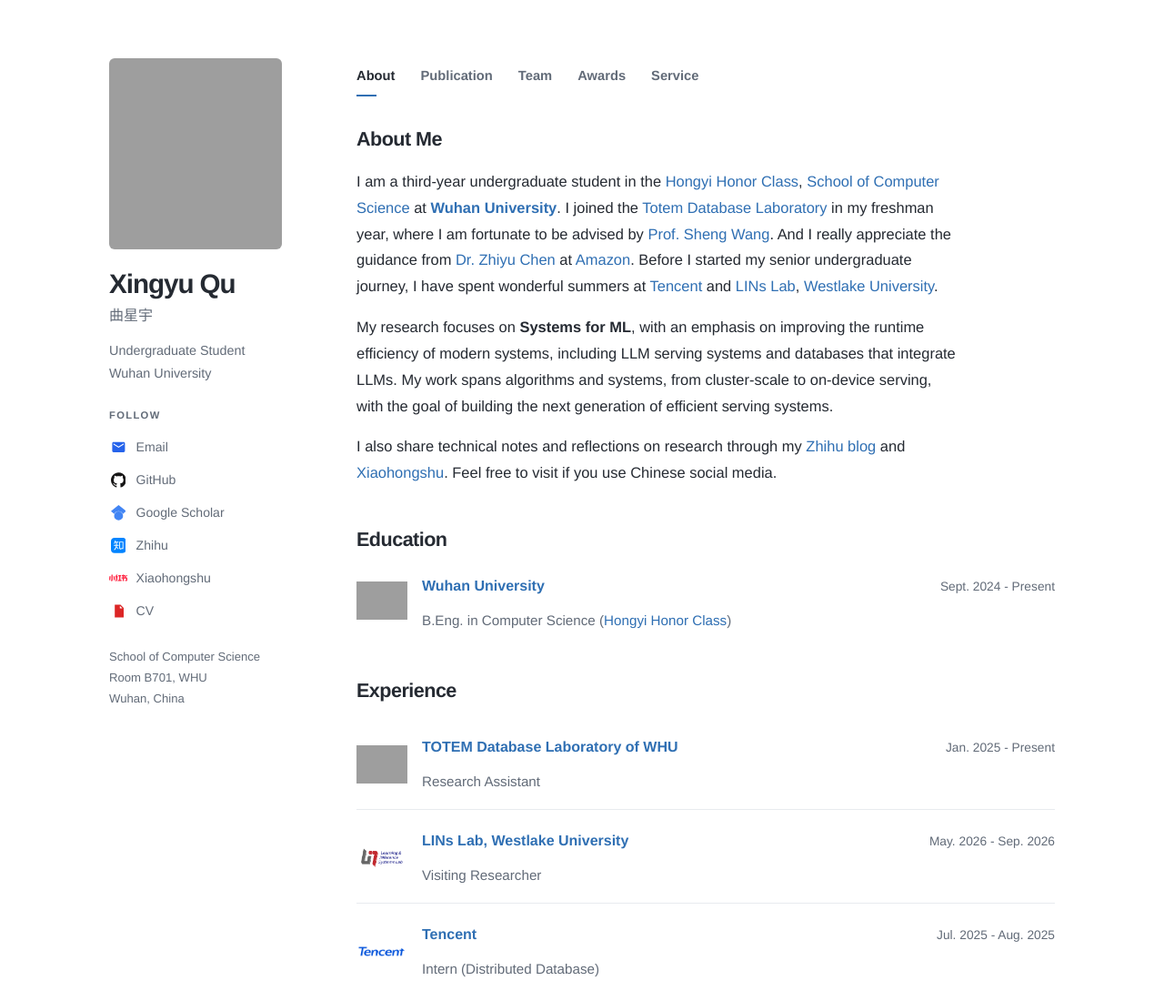
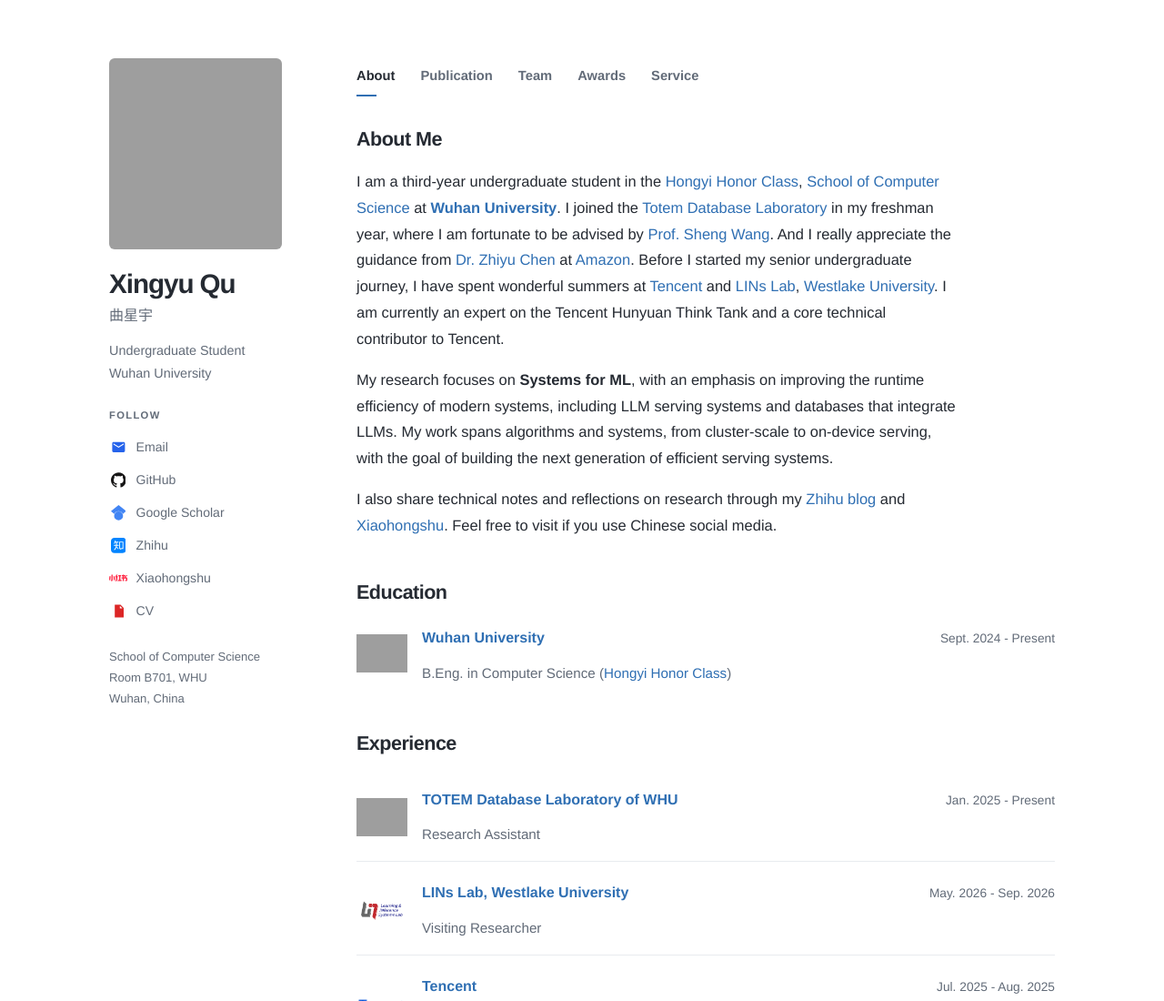
Before and after one commit to WHU-XingyuQu/whu-xingyuqu.github.io, a plain HTML site: page index.html in a window 1280 px wide. Shown: the top 1100 px of the page at 91% size. Drawn offline with Linux system fonts and the light colour scheme; grey boxes are pictures that could not be loaded.

Commit message:
Add Tencent roles to homepage bio

```diff
--- a/index.html
+++ b/index.html
@@ -681,6 +681,7 @@
                         I joined the <a href="http://totemdb.whu.edu.cn/" target="_blank">Totem Database Laboratory</a> in my freshman year, where I am fortunate to be advised by
                         <a href="https://sheng.whu.edu.cn/" target="_blank">Prof. Sheng Wang</a>. And I really appreciate the guidance from <a href="https://zhiyuchen.com/" target="_blank">Dr. Zhiyu Chen</a> at <a href="https://www.aboutamazon.com/" target="_blank" rel="noopener noreferrer">Amazon</a>.
                         Before I started my senior undergraduate journey, I have spent wonderful summers at <a href="https://www.tencent.com/" target="_blank" rel="noopener noreferrer">Tencent</a> and <a href="https://lins-lab.github.io/" target="_blank" rel="noopener noreferrer">LINs Lab</a>, <a href="https://www.westlake.edu.cn/" target="_blank" rel="noopener noreferrer">Westlake University</a>.
+                        I am currently an expert on the Tencent Hunyuan Think Tank and a core technical contributor to Tencent.
                     </p>
                     <p>
                         My research focuses on <strong>Systems for ML</strong>, with an emphasis on improving the runtime efficiency of modern systems, including LLM serving systems and databases that integrate LLMs.
```
